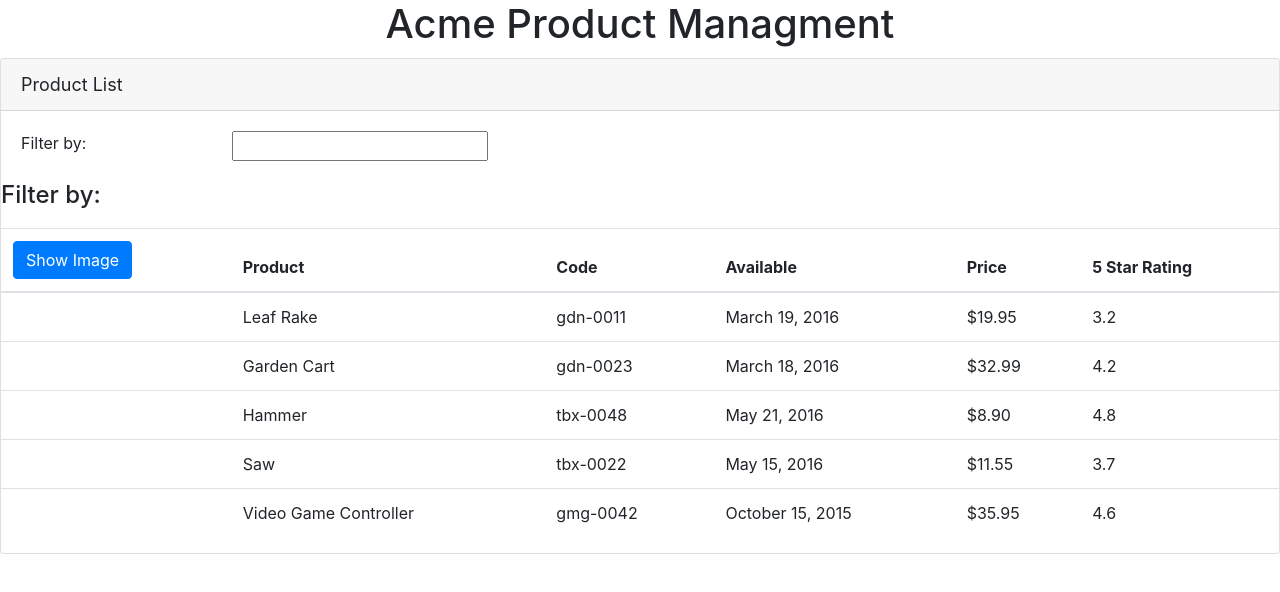
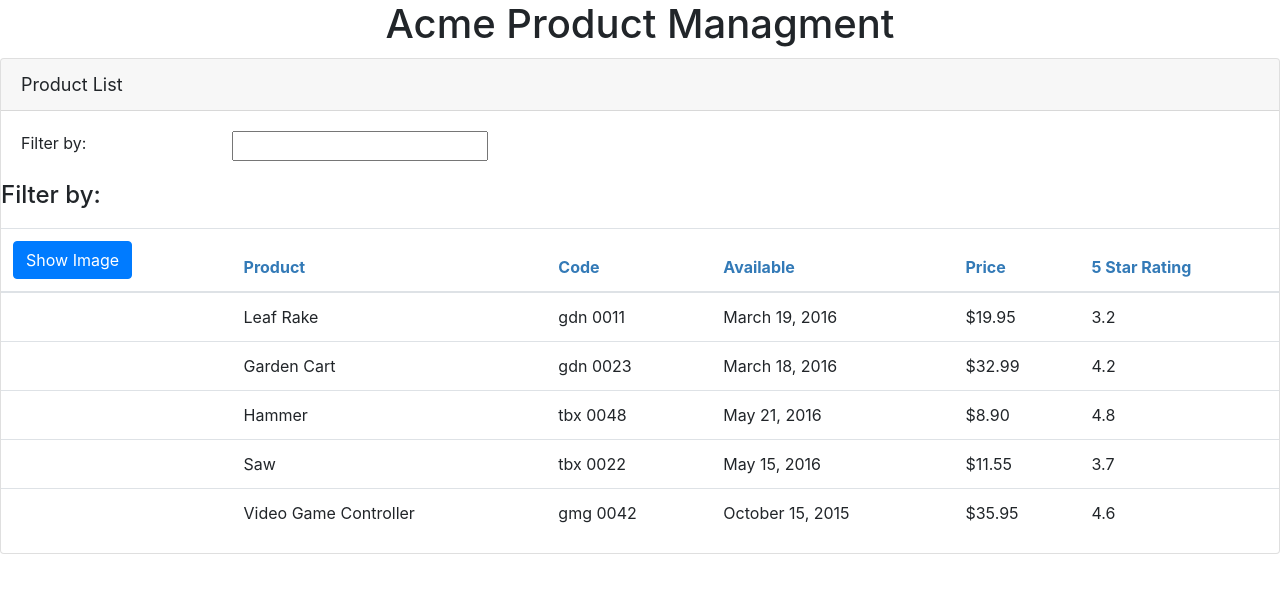
Before and after one commit to ManevN/APM, an Angular app: page / in a window 1280 px wide. Shown: the top 592 px of the page. Built offline with nearby package versions, Linux system fonts and the light colour scheme.

Commit message:
Pipes
Ver 1.0

```diff
--- a/src/app/app.module.ts
+++ b/src/app/app.module.ts
@@ -4,11 +4,13 @@
 
 import { AppComponent } from './app.component';
 import { ProductListComponent } from './products/product-list.component';
+import { ConvertToSpacesPipe } from './shared/convert-to-spaces.pipe';
 
 @NgModule({
   declarations: [
     AppComponent,
-    ProductListComponent
+    ProductListComponent,
+    ConvertToSpacesPipe
   ],
   imports: [
     BrowserModule,
--- /dev/null
+++ b/src/app/products/product-list.component.css
@@ -0,0 +1,4 @@
+thead{
+    color: #337AB7
+
+}
--- a/src/app/products/product-list.component.html
+++ b/src/app/products/product-list.component.html
@@ -34,7 +34,7 @@
                   <th>5 Star Rating</th>
               </tr>
             </thead>
-                <tr *ngFor='let product of products'>
+                <tr *ngFor='let product of filteredProducts'>
                     <td><img
                         *ngIf ='showImage'
                         [src]='product.imageUrl'
@@ -43,7 +43,7 @@
                         [style.margin.px]='imageMargin'>
                     </td>
                     <td>{{product.productName}}</td>
-                    <td>{{product.productCode | lowercase}}</td>
+                    <td>{{product.productCode | lowercase | convertToSpaces: '-' }}</td>
                     <td>{{product.releaseDate}}</td>
                     <td>{{product.price | currency:'USD':'symbol':'1.2-2'}}</td>
                     <td>{{product.starRating}}</td>
--- a/src/app/products/product-list.component.ts
+++ b/src/app/products/product-list.component.ts
@@ -1,19 +1,42 @@
-import { Component } from "@angular/core";
+import { Component, OnInit } from "@angular/core";
+import { IProduct } from "./product";
+
 
 @Component({
     selector:"pm-products",
-    templateUrl:"./product-list.component.html"
+    templateUrl:"./product-list.component.html",
+    styleUrls:["./product-list.component.css"]
 })
 
-export class ProductListComponent{
+export class ProductListComponent implements OnInit{
 
     pageTitle : string = "Product List";
     imageWidth : number = 50;
     imageMargin : number = 2;
     showImage: boolean = false;
-    listFilter : string = '';
 
-    products : any[] = [
+    _listFilter : string;
+
+    constructor(){
+      this.filteredProducts = this.products;
+      this.listFilter = "";
+    }
+
+    get listFilter():string{
+      return this._listFilter;
+    }
+
+    set listFilter(value:string){
+      this._listFilter = value;
+      this.filteredProducts = this.listFilter ? this.performFilter(this.listFilter) :this.products;
+    }
+
+    ngOnInit():void{
+      console.log('Init state!!!');
+    }
+
+    filteredProducts : IProduct[];
+    products : IProduct[] = [
         {
           "productId": 1,
           "productName": "Leaf Rake",
@@ -71,4 +94,9 @@
 
         this.showImage = !this.showImage;
       }
+
+      performFilter(filterBy:string) : IProduct[]{
+        filterBy = filterBy.toLowerCase();
+          return this.products.filter((product: IProduct)=> product.productName.toLocaleLowerCase().indexOf(filterBy) !== -1);
+      }
 }
--- /dev/null
+++ b/src/app/products/product.ts
@@ -0,0 +1,14 @@
+export interface IProduct{
+    productId:number;
+    productName:string;
+    productCode:string;
+    releaseDate:string;
+    price:number;
+    description:string;
+    starRating:number;
+    imageUrl:string;
+
+
+
+
+}
--- /dev/null
+++ b/src/app/shared/convert-to-spaces.pipe.ts
@@ -0,0 +1,13 @@
+import { Pipe, PipeTransform } from "@angular/core";
+
+
+@Pipe({
+    name :"convertToSpaces"
+})
+
+export class ConvertToSpacesPipe implements PipeTransform{
+
+    transform(value: string, character: string):string{
+        return value.replace(character, ' ') ;
+    }
+}
```
